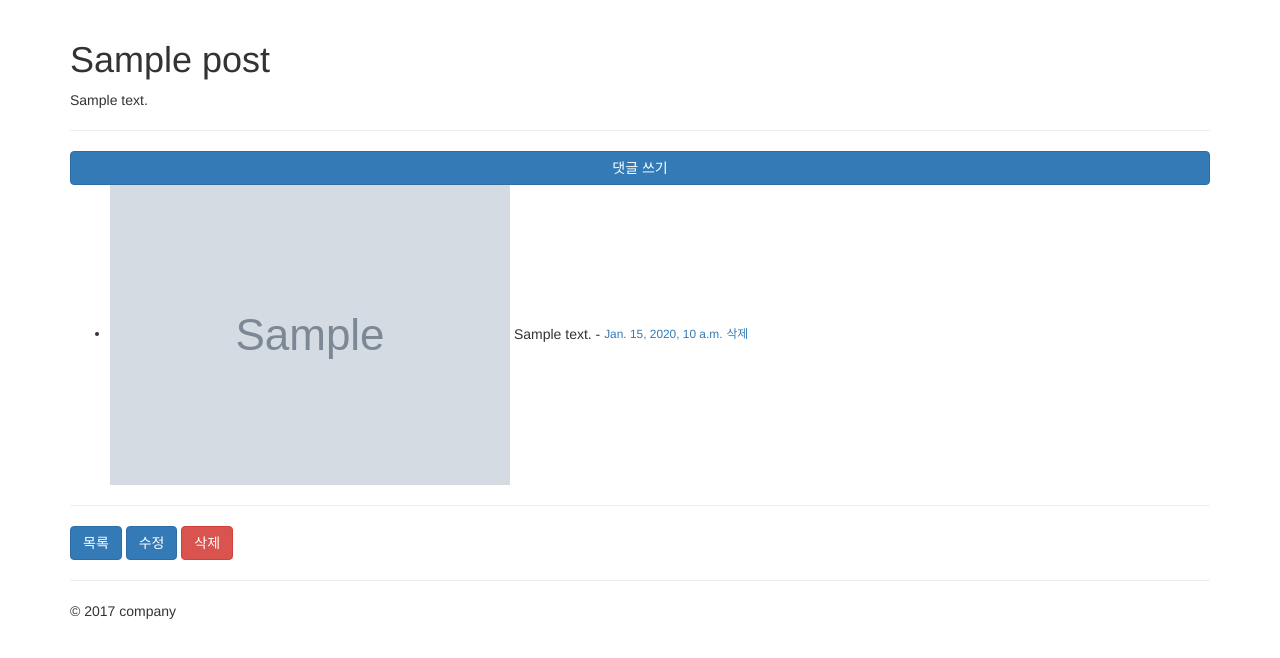
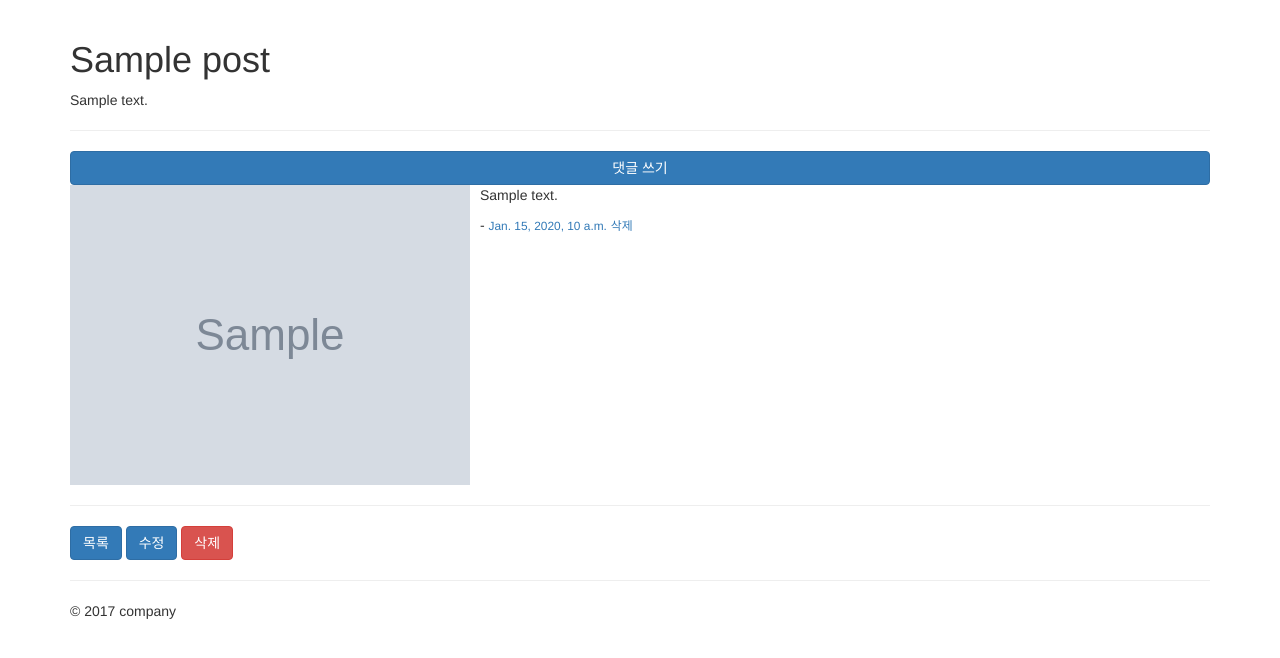
Before and after one commit to jaewook125/frontend, a Django app: page /1/ in a window 1280 px wide. Shown: the part 52-710 px from the top of the page. Run offline with Django 3.2, Linux system fonts and the light colour scheme; tables that the repository leaves empty hold one stand-in row (values such as "Sample post"); grey boxes marked "Sample" are stand-in pictures; some libraries are stand-ins or nearby versions.

Commit message:
bootstrap3의 media components를 통해 댓글 레이아웃 개선

```diff
--- a/blog/templates/blog/_comment.html
+++ b/blog/templates/blog/_comment.html
@@ -1,10 +1,18 @@
 
 {% load thumbnail %}
-				<li id="comment-{{ comment.pk }}">
+
+				<div id="comment-{{ comment.pk }}" class="media">
 				{% if comment.photo %}
-					<img src="{% thumbnail comment.photo 100x100 crop %}" />
+				<div class="media-left">
+					<a>
+					<img src="{% thumbnail comment.photo 100x100 crop %}" class="media-object"/>
+				</a>
+				</div>
 				{% endif %}
-				{{ comment.message }}
+				<div class="media-body">
+    				<!-- <h4 class="media-heading">Media heading</h4> -->
+
+				<p>{{ comment.message }}</p>
 				&dash;
 				<a href="{% url "blog:comment_edit" comment.post.pk comment.pk %}" class="comment-form-btn" data-target-id="comment-{{ comment.pk }}">
 						<small>{{ comment.updated_at }}</small>
@@ -17,4 +25,5 @@
 					<small>삭제</small>
 				</a>
 
-				</li>
+				</div>
+				</div>
--- a/blog/templates/blog/post_detail.html
+++ b/blog/templates/blog/post_detail.html
@@ -116,11 +116,11 @@ $(function(){
 			<a href="{% url "blog:comment_new" post.pk %}"
 				class="comment-form-btn btn btn-primary btn-block">댓글 쓰기</a>
 
-			<ul id='comment-list'>
+			<div id='comment-list'>
 			{% for comment in post.comment_set.all %}
 				{% include "blog/_comment.html" %}
 			{% endfor %}
-			</ul>
+			</div>
 			<hr/>
 
 			<a href="{% url "blog:index" %}" class="btn btn-primary">목록</a>
```
